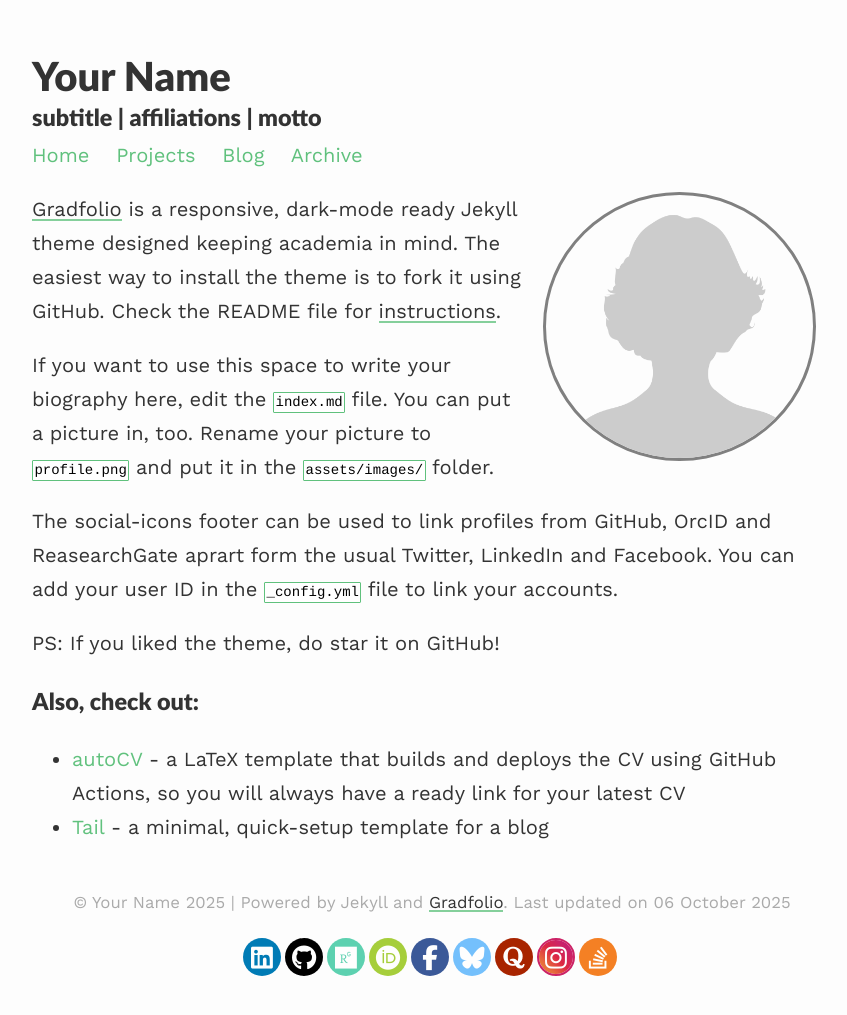
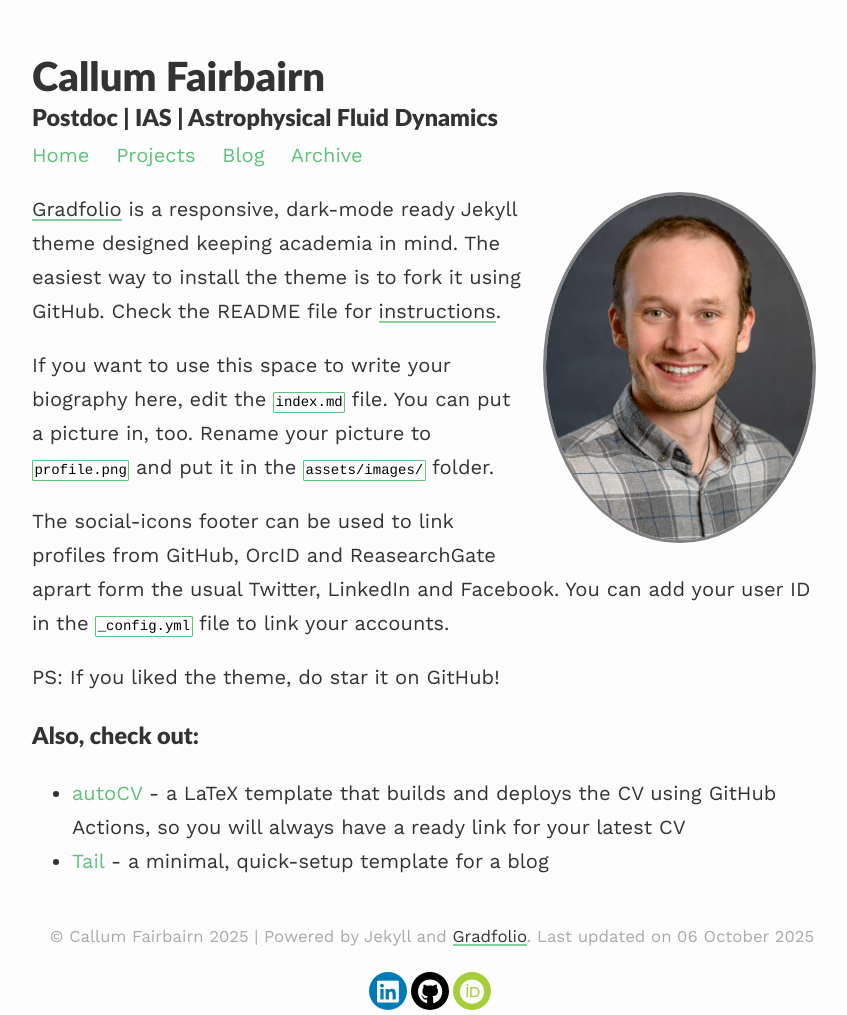
Before and after one commit to callumf8/callumf8.github.io, a Jekyll site: the page built from index.md, in a window 1280 px wide. Shown: the whole page, without its empty margins (208-1055 px from the left). Built offline with Jekyll 4.4.1, drawn with Linux system fonts in a browser that asks for light colours; before the commit the page ends 981 px from its top, so only the background shows below that; some of the changed lines change nothing that is shown.

Commit message:
Personalizing theme.

```diff
--- a/_config.yml
+++ b/_config.yml
@@ -1,7 +1,7 @@
 ### your site title here
 
-title: Your Name
-description: subtitle | affiliations | motto
+title: Callum Fairbairn
+description: Postdoc | IAS | Astrophysical Fluid Dynamics
 
 #baseurl: /gradfolio #name of GitHub repository
 url: "" #custom url to be used instead of GitHub repository
@@ -13,15 +13,15 @@ permalink: /blog/:year/:title/
 paginate_path: /blog/page:num/
 
 # Social media links in footer
-linkedin: "#"
-stackoverflow: "#"
-github: "#"
-researchgate: "#"
-orcid: "#"
-quora: "#"
-instagram: "#"
-facebook: "#"
-bluesky: "#"
+linkedin: "https://www.linkedin.com/in/callum-fairbairn/"
+#stackoverflow: "#"
+github: "https://github.com/callumf8"
+#researchgate: "#"
+orcid: "https://orcid.org/0000-0002-9285-2184"
+#quora: "#"
+#instagram: "#"
+#facebook: "#"
+#bluesky: "#"
 
 # Markdown
 highlighter: rouge
--- a/index.md
+++ b/index.md
@@ -3,7 +3,7 @@ layout: about
 permalink: /
 profile:
   align: right
-  image: profile.png
+  image: profile.jpg
 published: true
 ---
 
```
Also changed, not shown: assets/images/profile.jpg (added), assets/images/profile.png (deleted).
